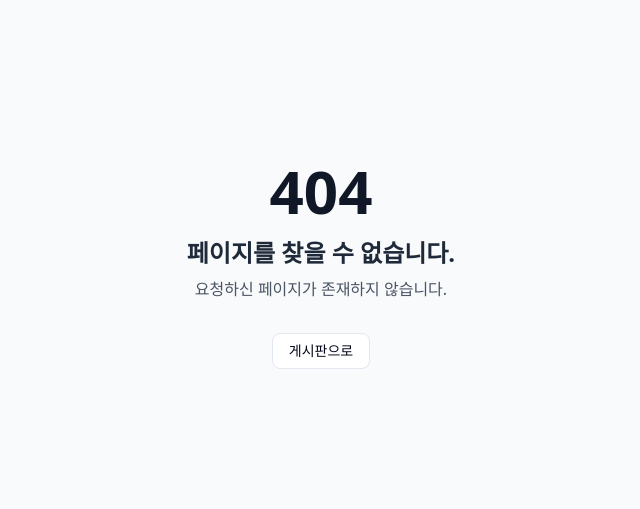
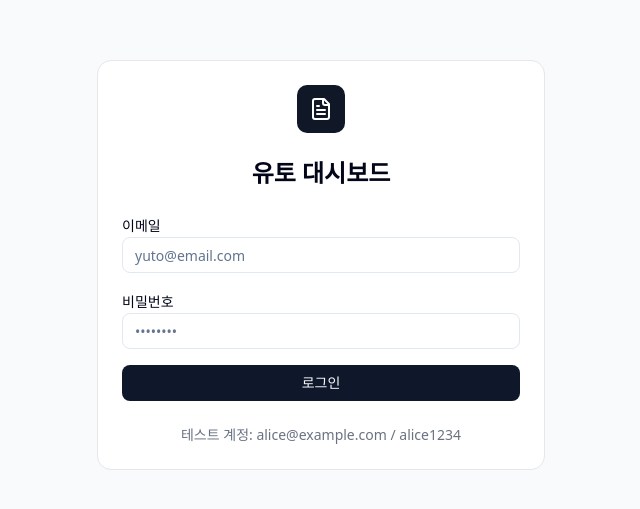
Before and after one commit to DearYuto/Yes-I-Will, a Next.js app: page /login in a window 1280 px wide. Before the commit this address had no page. Shown: the part 135-644 px from the top of the page, without its empty margins (319-959 px from the left). Built offline with nearby package versions, Linux system fonts and the light colour scheme.

Commit message:
feat(Login): 로그인 관련 로직 추가

```diff
--- /dev/null
+++ b/src/app/(guest)/login/page.tsx
@@ -0,0 +1,168 @@
+"use client";
+
+import { useState } from "react";
+import { useRouter } from "next/navigation";
+import { useForm } from "@tanstack/react-form";
+import { Button } from "@/components/ui/button";
+import { Input } from "@/components/ui/input";
+import { Label } from "@/components/ui/label";
+import { Card, CardContent, CardHeader, CardTitle } from "@/components/ui/card";
+import loginService from "@/lib/services/login-service";
+import { FileTextIcon } from "lucide-react";
+
+export default function LoginPage() {
+  const router = useRouter();
+  const [isSubmitting, setIsSubmitting] = useState(false);
+  const [error, setError] = useState("");
+
+  const form = useForm({
+    defaultValues: {
+      email: "",
+      password: "",
+    },
+    onSubmit: async ({ value }) => {
+      setIsSubmitting(true);
+      setError("");
+
+      try {
+        const response = await loginService.login(value.email, value.password);
+
+        document.cookie = `token=${response.token}; path=/; max-age=86400`;
+        router.push("/posts");
+      } catch (err) {
+        console.error("로그인 실패:", err);
+        setError("로그인에 실패했습니다. 이메일과 비밀번호를 확인해주세요.");
+        setIsSubmitting(false);
+      }
+    },
+  });
+
+  return (
+    <div className="flex min-h-screen items-center justify-center bg-gray-50 px-4 py-12">
+      <Card className="w-full max-w-md shadow-none border-gray-200">
+        <CardHeader className="space-y-4">
+          <div className="flex justify-center">
+            <div className="flex h-12 w-12 items-center justify-center rounded-lg bg-gray-900 text-white">
+              <FileTextIcon className="h-6 w-6" />
+            </div>
+          </div>
+          <div className="text-center">
+            <CardTitle className="text-2xl font-bold">유토 대시보드</CardTitle>
+          </div>
+        </CardHeader>
+
+        <CardContent>
+          <form
+            onSubmit={(e) => {
+              e.preventDefault();
+              e.stopPropagation();
+              form.handleSubmit();
+            }}
+            className="space-y-4"
+          >
+            {error && (
+              <div className="rounded-lg bg-red-50 border border-red-200 p-3 text-sm text-red-800">
+                {error}
+              </div>
+            )}
+
+            <form.Field
+              name="email"
+              validators={{
+                onChange: ({ value }) => {
+                  if (!value.trim()) {
+                    return "이메일을 입력해주세요.";
+                  }
+                  if (!/^[^\s@]+@[^\s@]+\.[^\s@]+$/.test(value)) {
+                    return "올바른 이메일 형식이 아닙니다.";
+                  }
+                  return undefined;
+                },
+              }}
+            >
+              {(field) => (
+                <div className="space-y-2">
+                  <Label htmlFor="email">이메일</Label>
+                  <Input
+                    id="email"
+                    type="email"
+                    placeholder="yuto@email.com"
+                    value={field.state.value}
+                    onChange={(e) => field.handleChange(e.target.value)}
+                    onBlur={field.handleBlur}
+                    disabled={isSubmitting}
+                    aria-invalid={!!field.state.meta.errors.length}
+                    className="shadow-none"
+                  />
+                  {field.state.meta.errors[0] && (
+                    <p className="text-sm text-red-600">
+                      {field.state.meta.errors[0]}
+                    </p>
+                  )}
+                </div>
+              )}
+            </form.Field>
+
+            <form.Field
+              name="password"
+              validators={{
+                onChange: ({ value }) => {
+                  if (!value.trim()) {
+                    return "비밀번호를 입력해주세요.";
+                  }
+                  if (value.length < 4) {
+                    return "비밀번호는 최소 4자 이상이어야 합니다.";
+                  }
+                  return undefined;
+                },
+              }}
+            >
+              {(field) => (
+                <div className="space-y-2">
+                  <Label htmlFor="password">비밀번호</Label>
+                  <Input
+                    id="password"
+                    type="password"
+                    placeholder="••••••••"
+                    value={field.state.value}
+                    onChange={(e) => field.handleChange(e.target.value)}
+                    onBlur={field.handleBlur}
+                    disabled={isSubmitting}
+                    aria-invalid={!!field.state.meta.errors.length}
+                    className="shadow-none"
+                  />
+                  {field.state.meta.errors[0] && (
+                    <p className="text-sm text-red-600">
+                      {field.state.meta.errors[0]}
+                    </p>
+                  )}
+                </div>
+              )}
+            </form.Field>
+
+            <form.Subscribe
+              selector={(state) => ({
+                canSubmit: state.canSubmit,
+                isSubmitting: state.isSubmitting,
+              })}
+            >
+              {(state) => (
+                <Button
+                  type="submit"
+                  className="w-full shadow-none"
+                  disabled={!state.canSubmit || isSubmitting}
+                >
+                  {isSubmitting ? "로그인 중..." : "로그인"}
+                </Button>
+              )}
+            </form.Subscribe>
+          </form>
+
+          <div className="mt-6 text-center text-sm text-gray-500">
+            <p>테스트 계정: alice@example.com / alice1234</p>
+          </div>
+        </CardContent>
+      </Card>
+    </div>
+  );
+}
```
